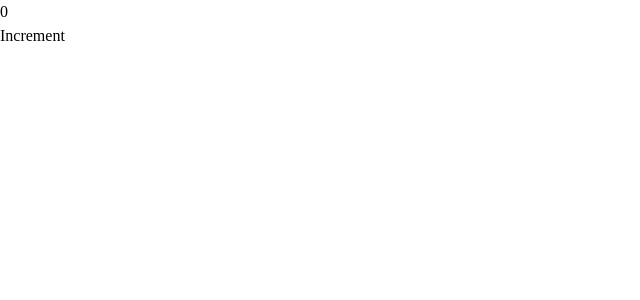
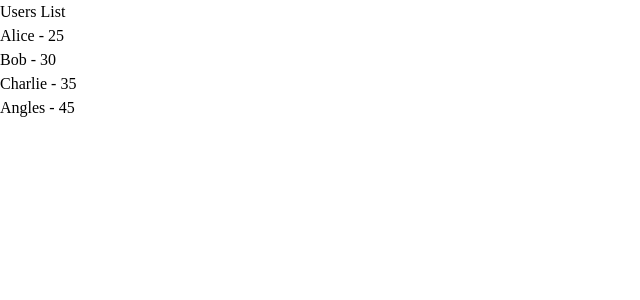
Before and after one commit to nidhi-webdev/react_thapa, a React (Vite) app in the folder project/: page / in a window 1280 px wide. Shown: the top 300 px of the page, without its empty margins (0-640 px from the left). Built offline with nearby package versions, Linux system fonts and the light colour scheme.

Commit message:
Question

```diff
--- a/project/src/UseState.jsx
+++ b/project/src/UseState.jsx
@@ -1,20 +1,29 @@
-import { useState } from "react"
+// Question
 
 
-const UseStateComponent = () => {
-    const [count, setCount] = useState(0)
+const UseState = () => {
 
-    const increment = () => {
-        setCount(count + 1)
-
-    }
+    const users = [
+        { name: "Alice", age: 25 },
+        { name: "Bob", age: 30 },
+        { name: "Charlie", age: 35 },
+        { name: "Angles", age: 45 },
+    ];
 
     return (
-        <div className="absolute left-[45%] top-[50%]">
-            <h1 className="text-3xl"> {count} </h1>
-            <button className="bg-emerald-600  px-4 py-2 rounded" onClick={increment}> Increment </button>
+        <div>
+            <h1> Users List </h1>
+
+            <ul>
+                {users.map((elem, idx) => {
+                return <li>
+                    {elem.name} - {elem.age}
+                </li>
+                })}
+            </ul>
+
         </div>
     )
 }
 
-export default UseStateComponent
+export default UseState
```
